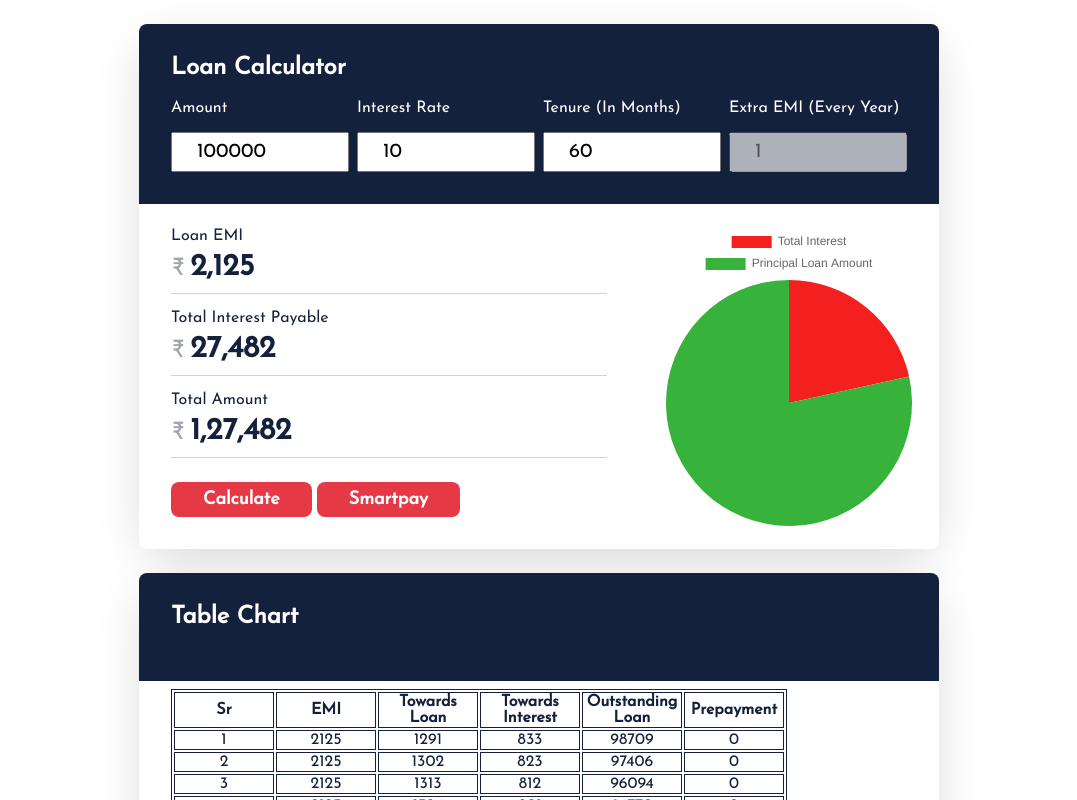
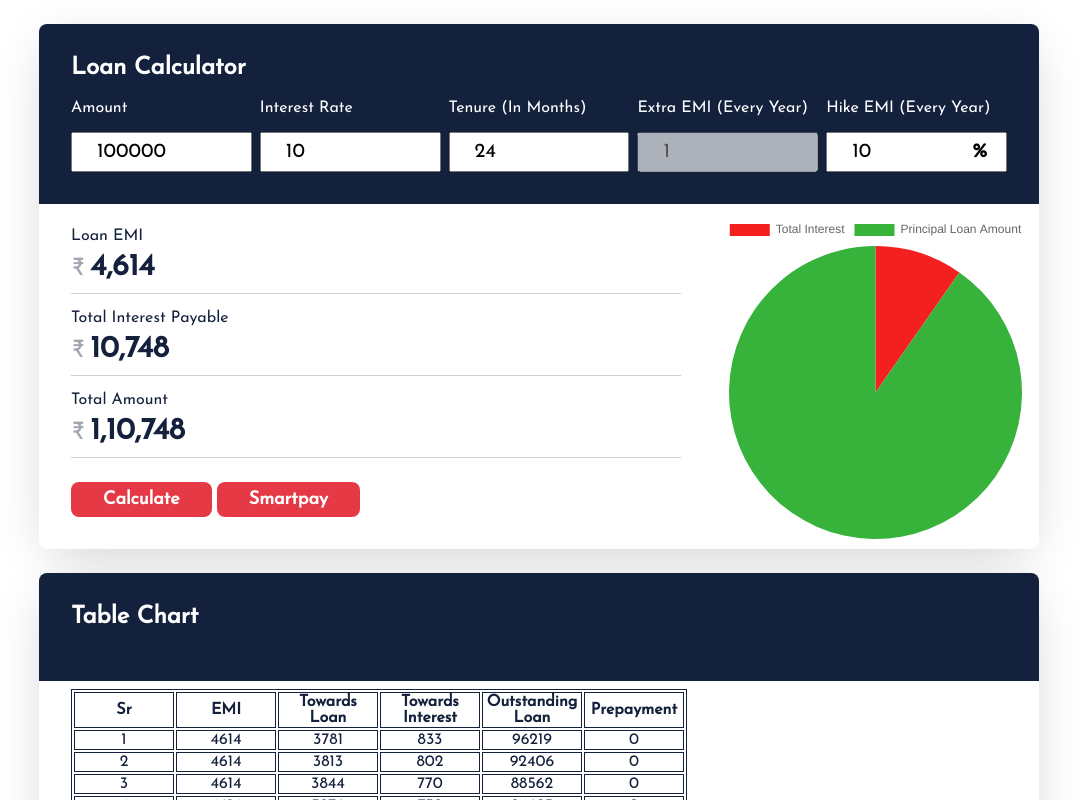
Before and after one commit to naveen-developer/emiCalculator, a plain HTML site: page index.html in a window 1280 px wide. Both pictures are taken after a click on the button "Smartpay". Shown: the top 800 px of the page, without its empty margins (101-1178 px from the left). Drawn offline with nearby package versions, Linux system fonts and the light colour scheme.

Commit message:
Second commit

```diff
--- a/index.html
+++ b/index.html
@@ -4,7 +4,8 @@
     <meta charset="UTF-8" />
     <meta http-equiv="X-UA-Compatible" content="IE=edge" />
     <meta name="viewport" content="width=device-width, initial-scale=1.0" />
-    <title>Document</title>
+    <title>EMI Calculator</title>
+    <link rel="stylesheet" href="https://cdnjs.cloudflare.com/ajax/libs/font-awesome/4.7.0/css/font-awesome.min.css">
     <link rel="stylesheet" href="style.css" />
   </head>
   <body>
@@ -25,11 +26,16 @@
 
           <div class="group">
             <div class="title">Tenure (In Months)</div>
-            <input type="text" value="60" class="loan-tenure" />
+            <input type="text" value="24" class="loan-tenure" />
           </div>
           <div class="group" id="prepayment">
             <div class="title">Extra EMI (Every Year)</div>
-            <input type="text" value="1" class="loan-tenure" disabled />
+            <input type="text" value="1" class="extra-emi" disabled />
+          </div>
+          <div class="group hike_emi" id="hike_emi prepayment">
+             <i class="fa fa-percent icon" aria-hidden="true"></i>
+            <div class="title">Hike EMI (Every Year)</div>
+            <input type="text" value="10" class="hike-emi"  />
           </div>
         </form>
       </div>
--- a/main.js
+++ b/main.js
@@ -1,6 +1,7 @@
 const loanAmountInput = document.querySelector(".loan-amount");
 const interestRateInput = document.querySelector(".interest-rate");
 const loanTenureInput = document.querySelector(".loan-tenure");
+const hikeEMI = document.querySelector(".hike-emi");
 
 const loanEMIValue = document.querySelector(".loan-emi .value");
 const totalInterestValue = document.querySelector(".total-interest .value");
@@ -22,6 +23,8 @@ tableDiv.style.display = 'none';
 
 let prepayment = document.getElementById('prepayment');
 prepayment.style.display = 'none';
+
+
 
 let myChart;
 
@@ -72,6 +75,7 @@ const refreshInputValues = () => {
   loanAmount = parseFloat(loanAmountInput.value);
   interestRate = parseFloat(interestRateInput.value);
   loanTenure = parseFloat(loanTenureInput.value);
+  let hike_EMI_Value = parseFloat(hikeEMI.value);
   interest = interestRate / 12 / 100;
 };
 
@@ -116,8 +120,8 @@ let emi = calculateEMI();
 
 table += '<thead><tr><th>Sr</th><th>EMI</th><th>Towards Loan</th><th>Towards Interest</th><th>Outstanding Loan</th></tr></thead><tbody></tbody>';
 
+  for(let i=1; i<=loanTenure; i++){
 
-  for(let i=1; i<=loanTenure; i++){
 
   let finalinterest = loanAmount*interest;
   let towards_loan = emi - finalinterest;
@@ -149,44 +153,49 @@ table += '<thead><tr><th>Sr</th><th>EMI</th><th>Towards Loan</th><th>Towards Int
 
 
 const smartDisplayTable = () => {
+
+//debugger;
+
+let hike_EMI_Value = hikeEMI.value
+
 let emi = calculateEMI();
 
   let table = '';
   table += '<table>';
 
-  let j = 0;
-  let k = 0;
 
 
 table += '<thead><tr><th>Sr</th><th>EMI</th><th>Towards Loan</th><th>Towards Interest</th><th>Outstanding Loan</th><th>Prepayment</th></tr></thead><tbody id="myTbody"></tbody>';
 
 
+
   for(let i=1; i<=loanTenure; i++){
 
   let finalinterest = loanAmount*interest;
-  let towards_loan = emi - finalinterest;
   let outstanding_loan = loanAmount;
 
+  let prepayment = 0;
+    let prepayment1 = 0;
 
-  let prepayment = 0;
-  let prepayment1 = 0;
+  if(i%12 == 0){
+    prepayment = emi;
+  }
 
 
-  if(i == 12 || j == 12){
-    prepayment = emi;
-    j=0
+  if(i%13 == 0){
+    let percentage = emi*hike_EMI_Value/100;
+    prepayment1 = emi;
+    emi = emi+percentage
   }
 
-  if(i==13 || k == 12){
-    prepayment1 = emi;
-    k=0
-  }
+  let towards_loan = emi - finalinterest;
 
-  j++;
-  k++;
 
-      outstanding_loan = outstanding_loan - (prepayment1+towards_loan)
+if(i%14==0){
+  prepayment1 = 0;
+}
 
+  outstanding_loan = outstanding_loan - (prepayment1+towards_loan)
 
     table += '<tr>';
     table += '<td>'+i;
@@ -203,8 +212,6 @@ table += '<thead><tr><th>Sr</th><th>EMI</th><th>Towards Loan</th><th>Towards Int
     table += '</td>';
     table += '</tr>';
 
-
-
     loanAmount = outstanding_loan;
 
 
@@ -220,7 +227,7 @@ let init = () => {
   updateData(emi);
 }
 
-init();
+  init()
 
 calculateBtn.addEventListener("click", () => {
 
--- a/style.css
+++ b/style.css
@@ -2,6 +2,17 @@
 
 *{
  font-family: 'Josefin Sans', sans-serif;;
+}
+
+.hike_emi{
+  position: relative;
+}
+
+.group .icon{
+  position: absolute;
+    top: 42px;
+    right: 20px;
+    color: black;
 }
 
 table, th, td {
@@ -18,7 +29,7 @@ th, td{
 
 .loan-calculator {
   font-family: "Roboto", sans-serif;
-  width: 800px;
+  width: 1000px;
   margin: 24px auto;
   background: #fff;
   box-shadow: 0 12px 50px -11px rgba(0, 0, 0, 0.2);
```
